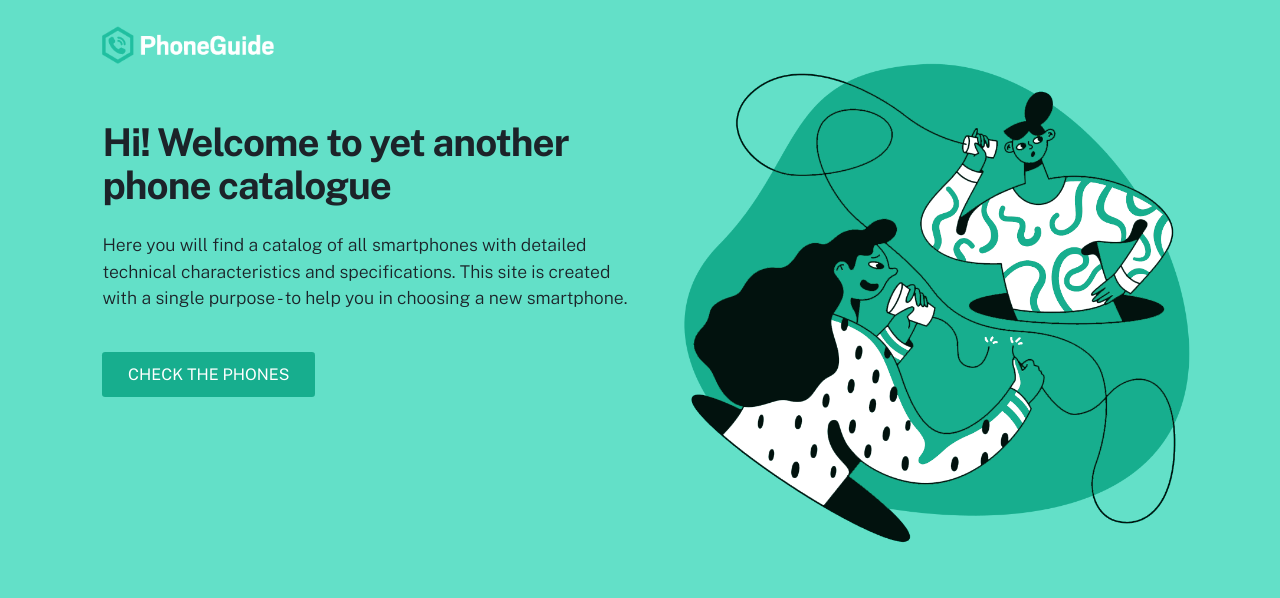
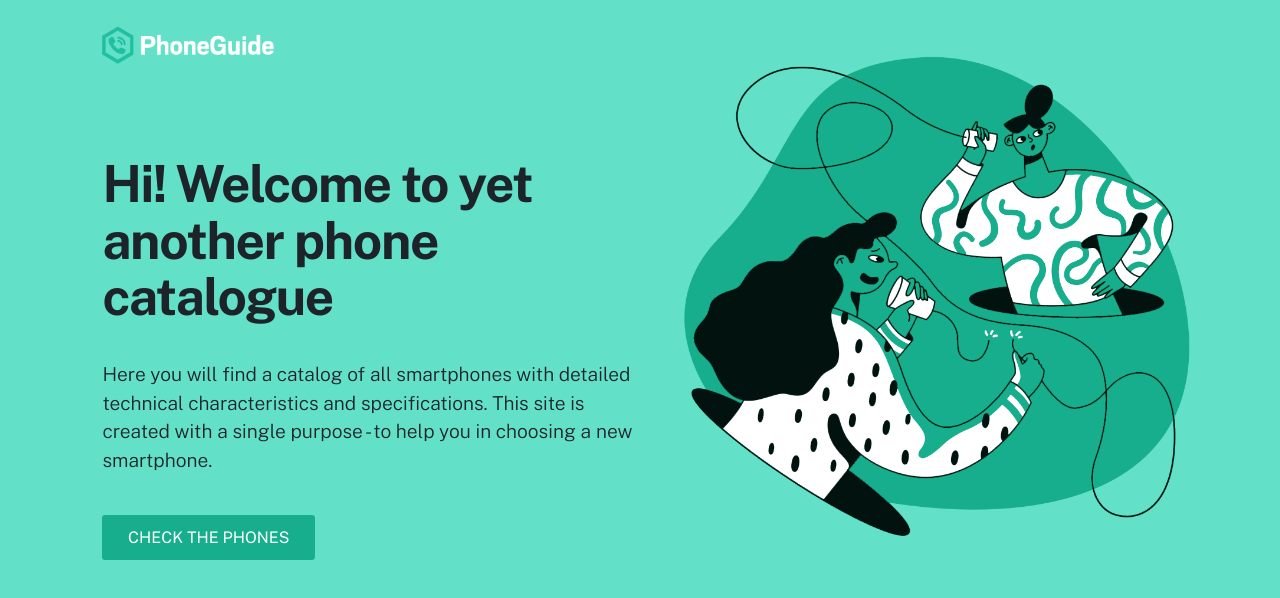
Before and after one commit to mariasimo/phonecatalogue, a React (Create React App) app in the folder client/: page / in a window 1280 px wide. Shown: the top 598 px of the page. Built offline with nearby package versions, Linux system fonts and the light colour scheme.

Commit message:
Reviewed and completed styles

```diff
--- a/client/src/components/Home/Home.scss
+++ b/client/src/components/Home/Home.scss
@@ -6,14 +6,12 @@ main.home {
     min-height: 88vh;
 
     .wrapper{
-        padding-top: 0;
         height: 100%;
         display: flex;
         flex-wrap: wrap;
         flex-direction: column-reverse;
         align-items: flex-start;
         z-index: 1;
-        padding-bottom: $m1;
 
         > div {width: 100%}
 
@@ -36,33 +34,13 @@ main.home {
                 display: flex;
             }
         }
-        // height: 100%;
-        // display: flex;
-        // align-items: flex-start;
-        // z-index: 1;
-        // padding-bottom: $m1;
-
-        // .content {
-        //     align-self: center;
-        //     width: 50%;
-
-        //     p {
-        //         margin-bottom: $m3;
-        //     }
-        // }
-
-        // .image {
-        //     width: 50%;
-        //     position:relative;
-
-        //     img {
-        //         width: 100%;
-        //         position: absolute;
-        //         max-width: 48rem;
-        //         top: -4rem;
-        //         right: -4rem;
-        //     }
-        // }
+        @media(min-width:$bp-small) {
+            .image {
+                img {
+                    max-width: 30rem;
+                }
+            }
+        }
 
         @media(min-width:$bp-medium) {
             flex-direction: row;
@@ -83,7 +61,7 @@ main.home {
 
         @media(min-width:$bp-large) {
             .image img{
-                top: -4rem;
+                top: -6rem;
             }
         }
 
--- a/client/src/components/PhoneDetails/PhoneDetails.js
+++ b/client/src/components/PhoneDetails/PhoneDetails.js
@@ -23,12 +23,22 @@ function PhoneDetail(props) {
             <div className="wrapper">
             {props.phone ? (
                 <>
-                    <div className="image">
+                    <div className="image card">
                       <img src={`/`+ phone.imageFileName} alt={props.phone.name}/>
                     </div>
                     <div className="content">
+                        <h2>{phone.manufacturer}</h2>
                         <h1>{phone.name}</h1>
+                        <div><p class="tag">{phone.price + ' €'}</p></div>
                         <p>{phone.description}</p>
+
+                        <div class="characteristics">
+                            <h3 class="small">Characteristics:</h3>
+                            <div class={"color " + phone.color}></div>
+                            <p>Screen: {phone.screen}</p>
+                            <p>Processor: {phone.processor}</p>
+                            <p>Ram: {phone.ram}</p>
+                        </div>
                     </div>
                 </>
                 ) : <Loader/> }
--- a/client/src/components/PhoneDetails/PhoneDetails.scss
+++ b/client/src/components/PhoneDetails/PhoneDetails.scss
@@ -3,9 +3,10 @@
 .phone-detail {
     .wrapper {
         display: flex;
+        flex-wrap: wrap;
 
         > div  {
-            width: 50%;
+            width: 100%;
         }
 
         .image {
@@ -15,10 +16,49 @@
         }
 
         .content {
-            padding: $m3;
+            padding: $m3 0;
+
+            h1 {
+                color: $grey;
+            }
+
+            h2 {
+                color: $dark-primary
+            }
+
+            h1, h2 {
+                margin-top: $m6;
+            }
+
+            .characteristics {
+                border-top: 1px solid $light-grey;
+                margin-top: 2rem;
+
+                .color {
+                    width: $m3;
+                    height: $m3;
+                    border-radius: 50%;
+                    border: 3px solid $white;
+                    box-shadow: 0 0 4px rgba($grey, .25);
+                    padding: $m6;
+                }
+
+                p {
+                    margin: $m6 0;
+                }
+            }
+        }
+
+        @media(min-width:$bp-medium) {
+
+            > div  {
+                width: 50%;
+            }
+            .content {
+                padding: $m3;
+            }
         }
     }
-    h1 {
-        color: $grey;
-    }
+
+
 }
--- a/client/src/components/PhotoItem/PhoneItem.js
+++ b/client/src/components/PhotoItem/PhoneItem.js
@@ -5,7 +5,7 @@ import './PhoneItem.scss'
 export default function PhoneItem(props) {
     const {phone} = props;
     return (
-        <div className="phone-card">
+        <div className="phone-card card">
             <Link to={'/phones/' + phone.id}>
                 <div className="phone-image">
                     <img src={`/`+ phone.imageFileName} alt={props.phone.name}/>
--- a/client/src/components/PhotoItem/PhoneItem.scss
+++ b/client/src/components/PhotoItem/PhoneItem.scss
@@ -1,10 +1,6 @@
 @import '../../globalStyles/variables.scss';
 
 .phone-card {
-    box-shadow: 0 0 4px transparentize($grey, .8);
-    border-radius: .2rem;
-    padding: $m6 $m4 $m4;
-    background-color: $white;
     display: flex;
     align-items: center;
     justify-content: center;
--- a/client/src/globalStyles/base.scss
+++ b/client/src/globalStyles/base.scss
@@ -11,6 +11,11 @@ body {
     line-height: $lh-body;
     background-color: lighten($light-grey, 10);
 }
+
+.grey {background-color: $medium-grey}
+.black {background-color: $dark}
+.blue {background-color: $blue}
+.white {background-color: $white}
 
 .wrapper {
     max-width: $max-width;
@@ -53,6 +58,11 @@ h1 {
     font-weight: 700;
     line-height: $lh-heading;
     letter-spacing: -0.025em;
+
+
+    @media(min-width:$bp-small) {
+        font-size: $f1;
+    }
 }
 
 .small {
@@ -91,6 +101,13 @@ h1 {
     border-radius: .2rem;
 }
 
+.card {
+    box-shadow: 0 0 4px transparentize($grey, .8);
+    border-radius: .2rem;
+    padding: $m6 $m4 $m4;
+    background-color: $white;
+}
+
 
 .btn {
     @include button($white, $dark-primary);
--- a/client/src/globalStyles/variables.scss
+++ b/client/src/globalStyles/variables.scss
@@ -7,6 +7,7 @@ $grey: #3a434d;
 $medium-grey: #929292;
 $light-grey: #e0e0e0;
 $gradient: linear-gradient(157deg,#17ae8e,#3c7f72);
+$blue: rgb(21, 108, 190);
 
 //structure
 $width: 100%;
@@ -32,18 +33,12 @@ $m7: .2rem;
 $font-main: 'Public Sans', sans-serif;
 
 //font sizes
-$f1: 5.6rem;
+$f1: 3.2rem;
 $f2: 2.4rem;
-$f3: 1.6rem;
-$f4: 1.1rem;
+$f3: 1.5rem;
+$f4: 1.2rem;
 $f5: 1rem;
 
-@media(min-width:$bp-large) {
-    $f1: 5.6rem;
-    $f2: 3.2rem;
-    $f3: 2.4rem;
-    $f4: 1.25rem;
-}
 
 //Line height
 $lh-heading: 1.1;
```
